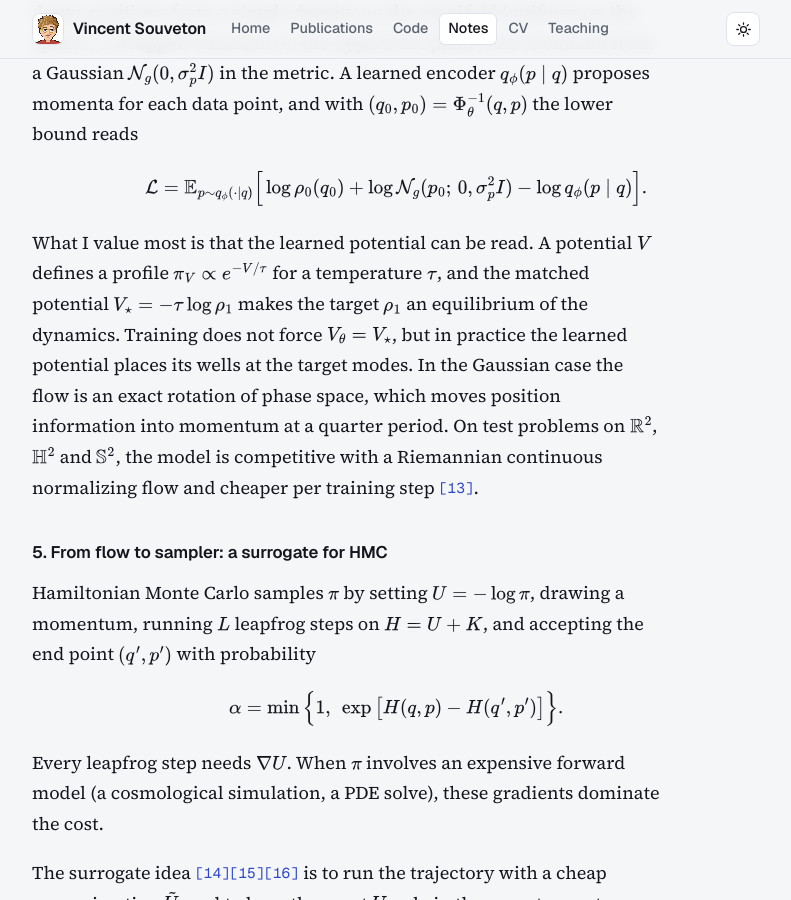
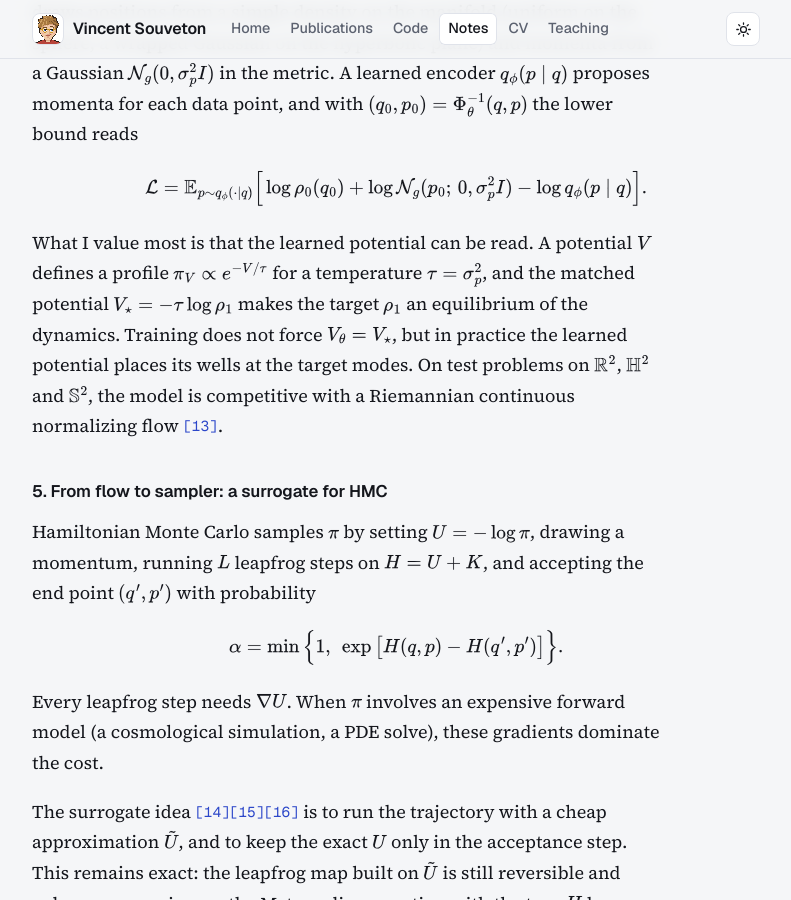
Before and after one commit to vincentsouveton/vincentsouveton.github.io, a Jekyll site: the page built from _notes/hamiltonian-normalizing-flows.md, in a window 1280 px wide and 900 px high, scrolled down 4444 px. Shown: the whole window, without its empty margins (244-1035 px from the left). Built offline with Jekyll 4.4.1, drawn with Linux system fonts in a browser that asks for light colours; some of the changed text lies outside the part shown.

Commit message:
Note 1 corrections

```diff
--- a/_config.yml
+++ b/_config.yml
@@ -15,9 +15,9 @@ author:
   name: Vincent Souveton
   short: V. Souveton            # highlighted in bold in author lists
   position: Starting Research Position
-  affiliation: Inria, Atlantis team
+  affiliation: Inria Université Côte d'Azur, Atlantis team
   affiliation_url: http://www-sop.inria.fr/atlantis/
-  location: Université Côte d'Azur, Sophia Antipolis
+  location: Sophia Antipolis
   github: vincentsouveton
   # The e-mail address is split on purpose: it never appears in full in
   # the generated pages. The "Email" button rebuilds it when clicked.
--- a/_data/cv.yml
+++ b/_data/cv.yml
@@ -6,7 +6,7 @@ timeline:
     title: Starting Research Position
     kind: Position
     current: true          # gold marker on the timeline
-    org: "Inria, [Atlantis team](http://www-sop.inria.fr/atlantis/), Université Côte d'Azur"
+    org: "Inria Université Côte d'Azur, [Atlantis team](http://www-sop.inria.fr/atlantis/)"
     items:
       - "Neural operators for Maxwell's equations."
 
--- a/_notes/hamiltonian-normalizing-flows.md
+++ b/_notes/hamiltonian-normalizing-flows.md
@@ -195,7 +195,7 @@ $$
 \mathcal{L} = \mathbb{E}_{p \sim q_\phi(\cdot \mid q)} \Big[ \log \rho_0(q_0) + \log \mathcal{N}_g(p_0;\, 0, \sigma_p^2 I) - \log q_\phi(p \mid q) \Big].
 $$
 
-What I value most is that the learned potential can be read. A potential $$V$$ defines a profile $$\pi_V \propto e^{-V/\tau}$$ for a temperature $$\tau$$, and the matched potential $$V_\star = -\tau \log \rho_1$$ makes the target $$\rho_1$$ an equilibrium of the dynamics. Training does not force $$V_\theta = V_\star$$, but in practice the learned potential places its wells at the target modes. In the Gaussian case the flow is an exact rotation of phase space, which moves position information into momentum at a quarter period. On test problems on $$\mathbb{R}^2$$, $$\mathbb{H}^2$$ and $$\mathbb{S}^2$$, the model is competitive with a Riemannian continuous normalizing flow and cheaper per training step [[13]](#ref-13){:.cite}.
+What I value most is that the learned potential can be read. A potential $$V$$ defines a profile $$\pi_V \propto e^{-V/\tau}$$ for a temperature $$\tau=\sigma_p^2$$, and the matched potential $$V_\star = -\tau \log \rho_1$$ makes the target $$\rho_1$$ an equilibrium of the dynamics. Training does not force $$V_\theta = V_\star$$, but in practice the learned potential places its wells at the target modes. On test problems on $$\mathbb{R}^2$$, $$\mathbb{H}^2$$ and $$\mathbb{S}^2$$, the model is competitive with a Riemannian continuous normalizing flow [[13]](#ref-13){:.cite}.
 
 ## 5. From flow to sampler: a surrogate for HMC
 
```
Also changed, not shown: other parts of _notes/hamiltonian-normalizing-flows.md (+1 -1 lines).
